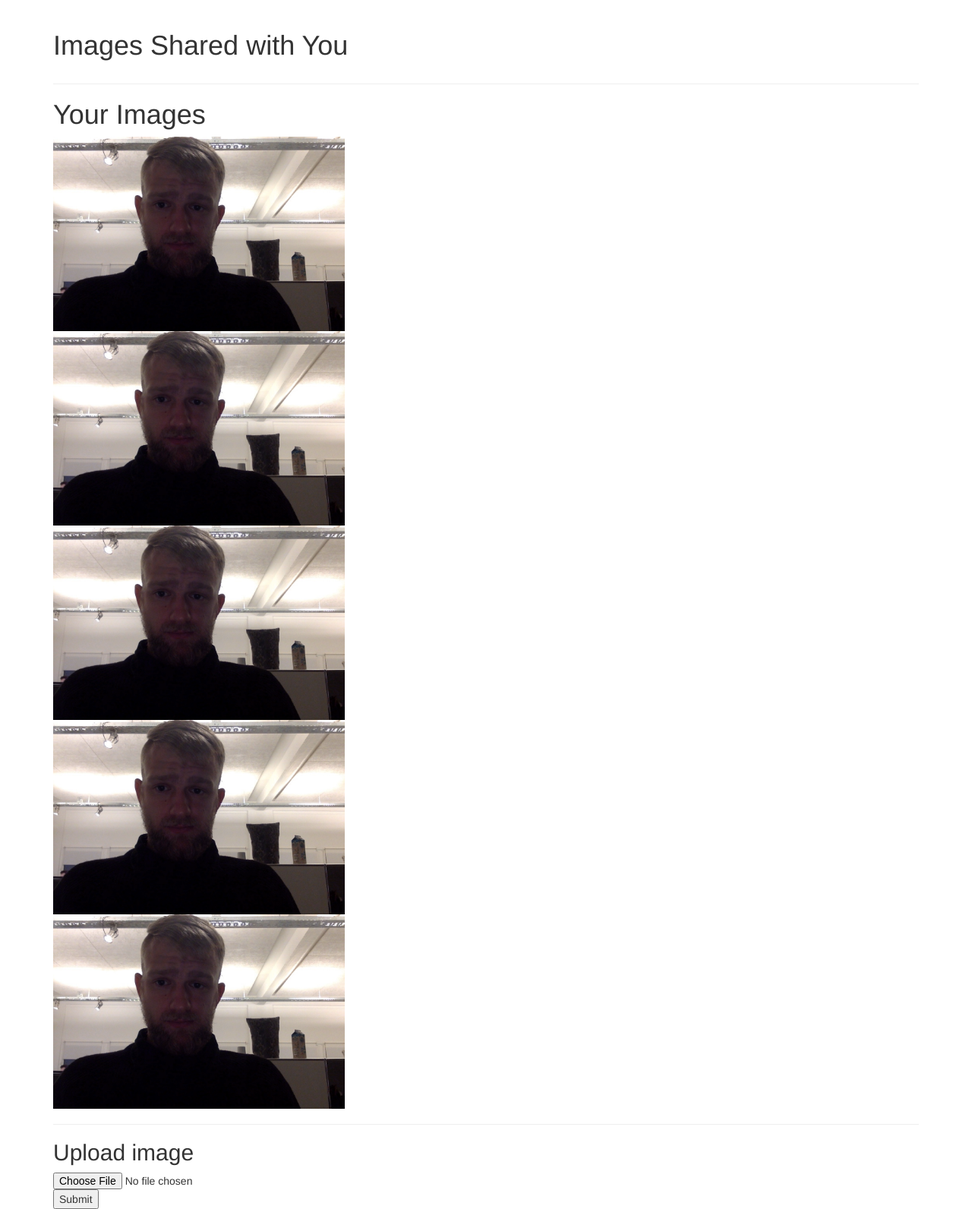
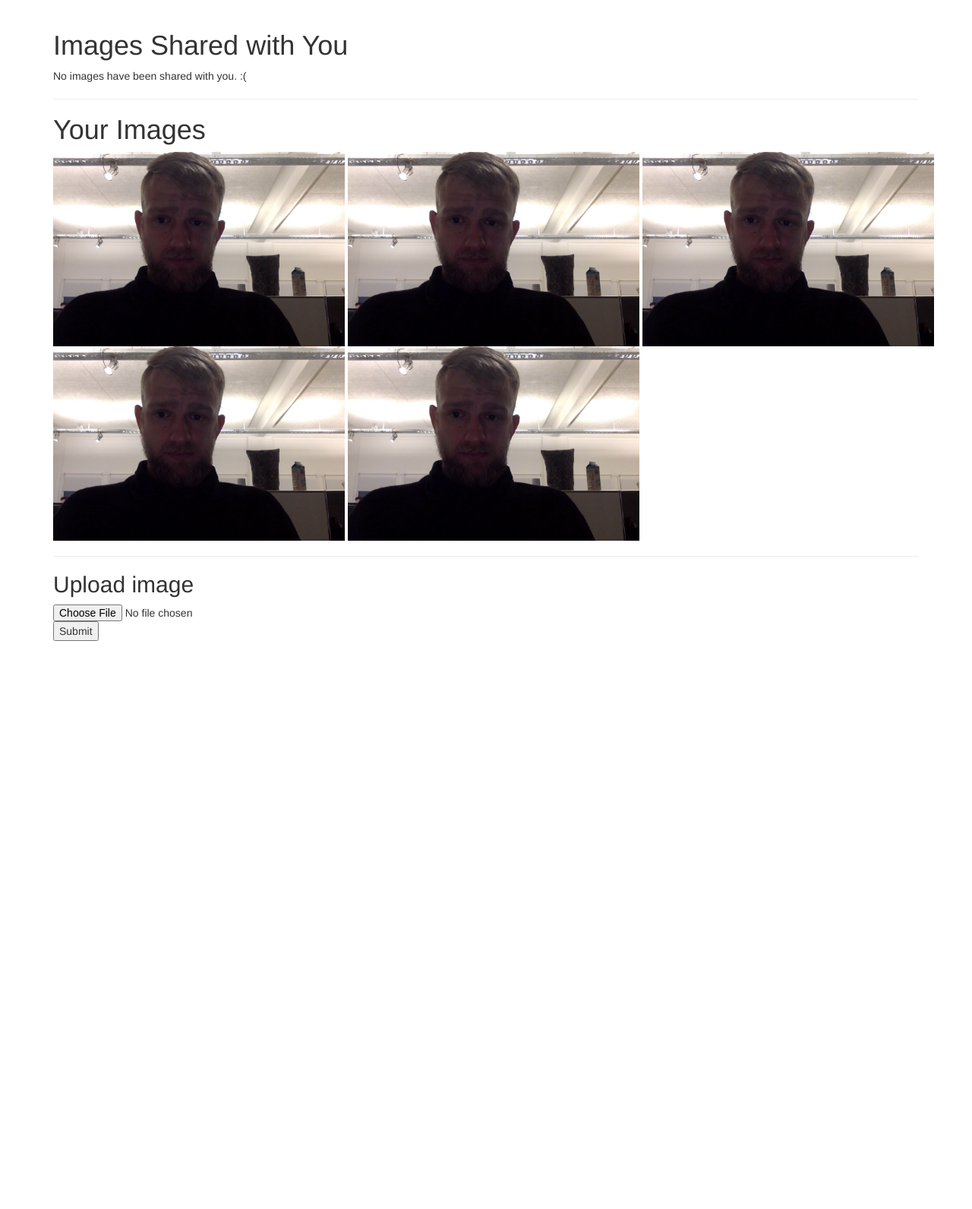
Before and after one commit to andersfischernielsen/SSAS-Vulnerable-Image-Upload, a Flask app: page / in a window 1280 px wide. Shown: the part 52-1644 px from the top of the page at 76% size. After the commit the page ends 896 px from the top, so only its background shows below. Run offline with Flask 2, Linux system fonts and the light colour scheme; a user stored in the database is signed in; data comes from the database, SQL or seed files in the repository; data that the repository does not hold is empty; some libraries are stand-ins or nearby versions.

Commit message:
Added more user feedback regarding images missing.

```diff
--- a/templates/index.html
+++ b/templates/index.html
@@ -2,22 +2,30 @@
 {% block content %}
     <h1>Images Shared with You</h1>
     <div class="container">
+        <div class="row">
+    {% if model["shared_images"].first() == None %}
+            No images have been shared with you. :(
+    {% else %}
     {% for img in model["shared_images"] %}
-            <div class="row">
             <img src="{{ url_for('static', filename=img.image.filename)}}"/>
+    {% endfor %}
+    {% endif %}
         </div>
-        {% endfor %}
     </div>
 
     <hr>
 
     <h1>Your Images</h1>
     <div class="container">
+        <div class="row">
+    {% if model["own_images"].first() == None %}
+            No images have been shared with you. :(
+    {% else %}
     {% for img in model["own_images"] %}
-            <div class="row">
             <img src="{{ url_for('static', filename="images/" + img.username + "/" + img.filename)}}"/>
+    {% endfor %}
+    {% endif %}
         </div>
-        {% endfor %}
     </div>
 
     <hr>
```
Lines whose indentation alone changed are shown as unchanged.
